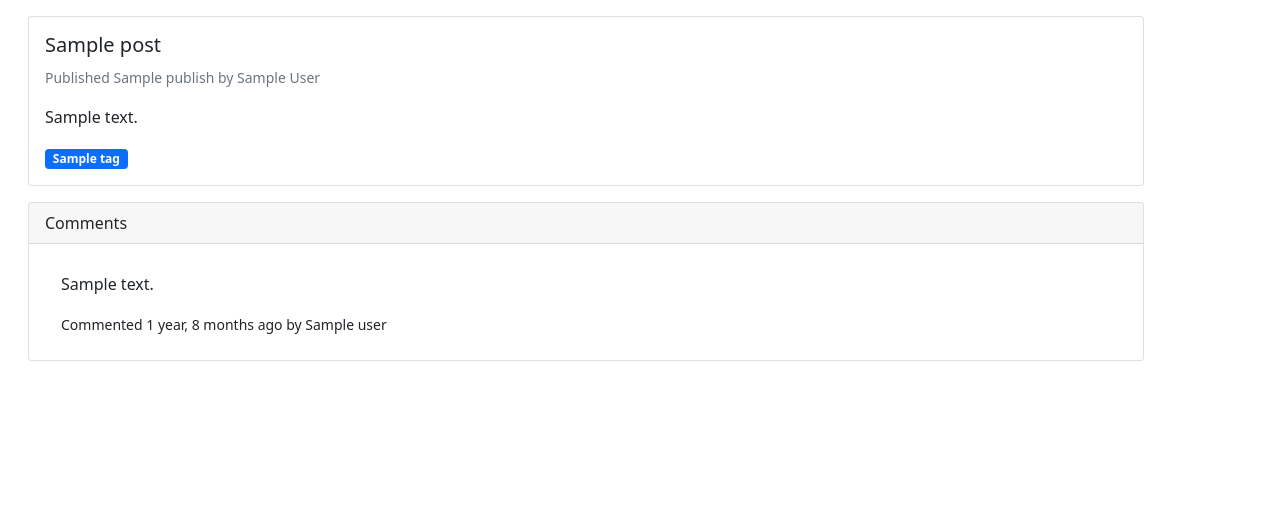
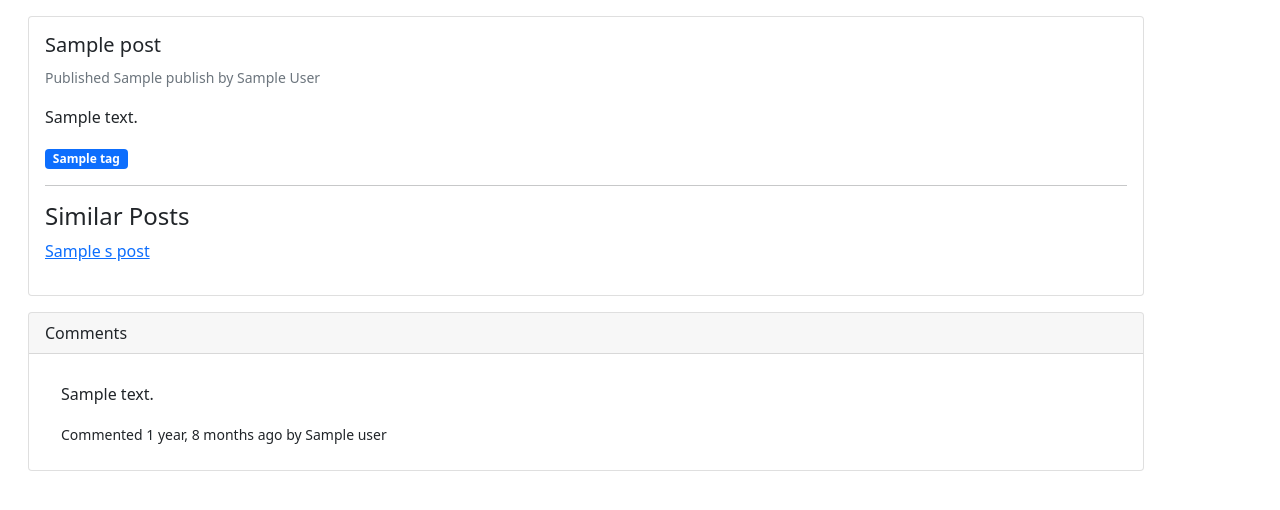
Before and after one commit to alihoda/reddit, a Django app: template templates/reddit/posts/detail.html in a window 1280 px wide. Shown: the part 56-566 px from the top of the page. Run offline with Django 3.2, Linux system fonts and the light colour scheme; the template is opened without the code that fills it: most values are stand-ins (such as "Sample title", 1, 10 or a date in 2020).

Commit message:
add similar posts feature

```diff
--- a/templates/reddit/posts/detail.html
+++ b/templates/reddit/posts/detail.html
@@ -11,6 +11,18 @@
     {% for tag in post.tags.all %}
     <span class="badge bg-primary">{{tag}}</span>
     {% endfor %}
+
+    <hr />
+    {% if similar_posts %}
+    <h4>Similar Posts</h4>
+    {% for s_post in similar_posts %}
+    <p>
+      <a href="{{ s_post.get_absolute_url }}">{{ s_post.title }}</a>
+    </p>
+    {% endfor %}
+    {% else %}
+    <small class="text-muted">There is no similar post!!</small>
+    {% endif %}
   </div>
 </div>
 
```
Also changed, not shown: posts/models.py (+7 -2 lines), posts/views.py (+13 -0 lines).
